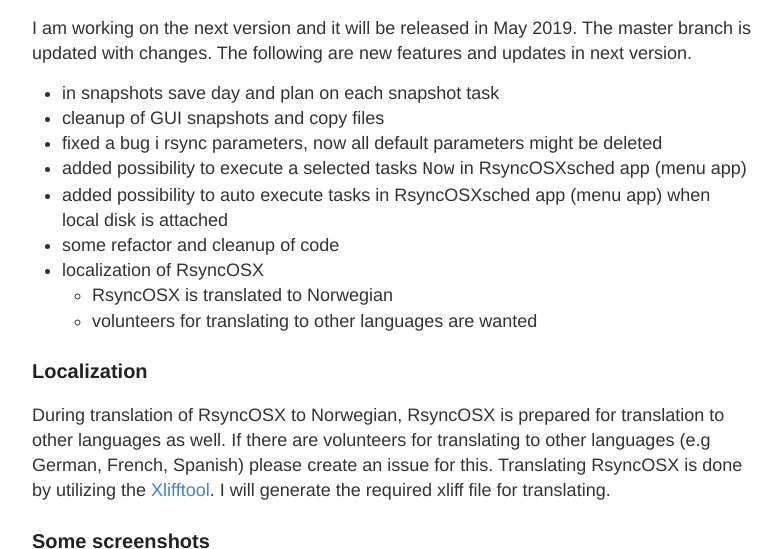
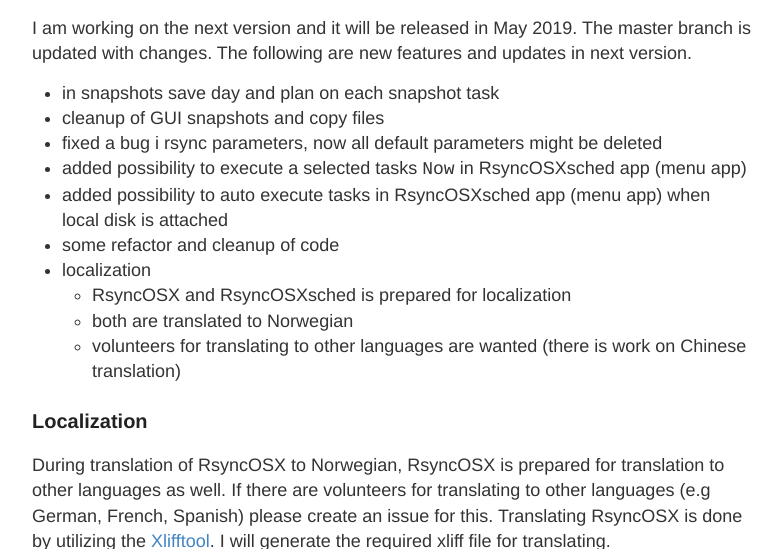
Before and after one commit to d2s/Documentation, a Jekyll site: the page built from _posts/2018-04-10-Changelog.md, in a window 1280 px wide and 900 px high, scrolled down 392 px, cut to the strip 0-549 px from the top of the window. Shown: the whole strip, without its empty margins (248-1030 px from the left). Built offline with Jekyll 4.4.1, drawn with Linux system fonts in a browser that asks for light colours.

Commit message:
Update 2018-04-10-Changelog.md

```diff
--- a/_posts/2018-04-10-Changelog.md
+++ b/_posts/2018-04-10-Changelog.md
@@ -15,9 +15,10 @@ I am working on the next version and it will be released in May 2019. The master
 - added possibility to execute a selected tasks `Now` in RsyncOSXsched app (menu app)
 - added possibility to auto execute tasks in RsyncOSXsched app (menu app) when local disk is attached
 - some refactor and cleanup of code
-- localization of RsyncOSX
-	- RsyncOSX is translated to Norwegian
-	- volunteers for translating to other languages are wanted
+- localization
+	- RsyncOSX and RsyncOSXsched is prepared for localization
+	- both are translated to Norwegian
+	- volunteers for translating to other languages are wanted (there is work on Chinese translation)
 
 ### Localization
 
```
